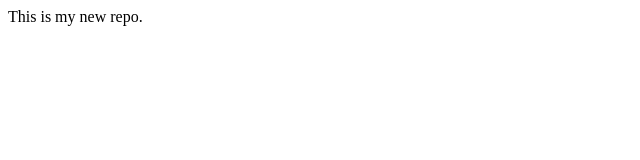
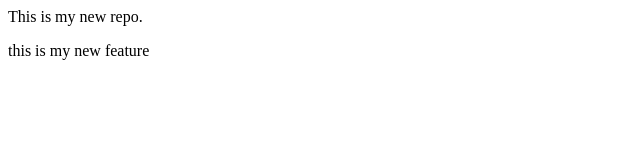
Before and after one commit to adityakumbhavdekar/localrepo, a plain HTML site: page index.html in a window 1280 px wide. Shown: the whole page, without its empty margins (0-640 px from the left). Drawn offline with Linux system fonts and the light colour scheme.

Commit message:
Add new feature

```diff
--- a/index.html
+++ b/index.html
@@ -1 +1,2 @@
 <p>This is my new repo.</p>
+<p>this is my new feature <p>
```
Also changed, not shown: 1 other file.
